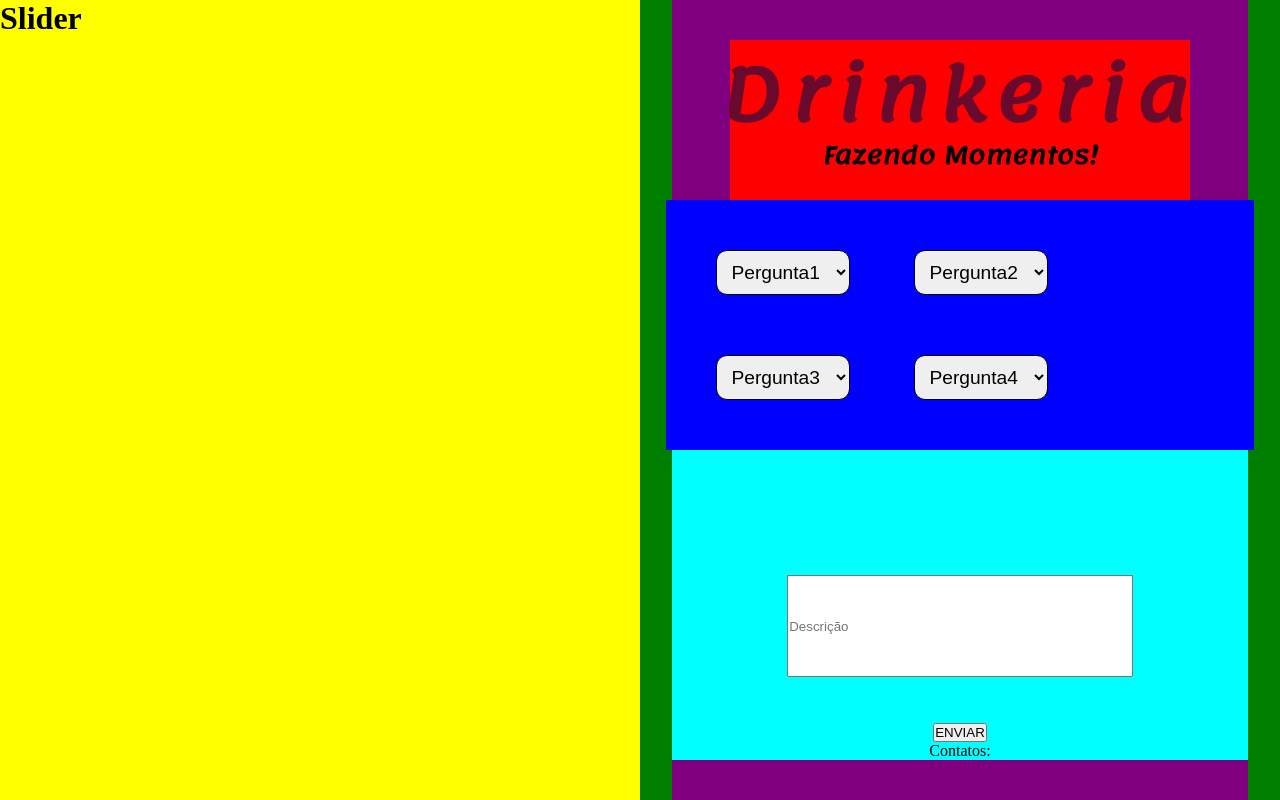
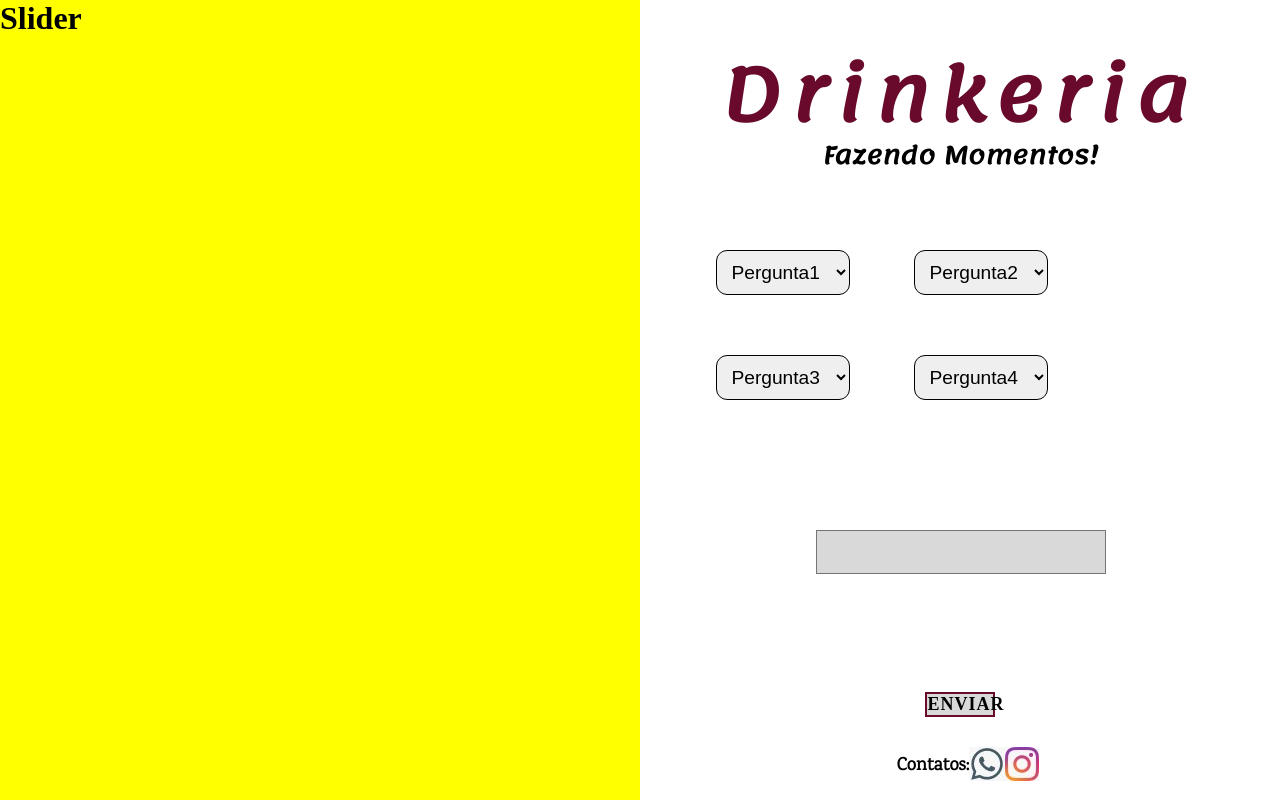
Before and after one commit to MateusQ7/DrinkeriaRepository, a plain HTML site: page index.html in a window 1280 px wide. Drawn offline with Linux system fonts and the light colour scheme; a web font is replaced by a local one.

Commit message:
Adicionando: Design completo

```diff
--- a/index.html
+++ b/index.html
@@ -73,14 +73,23 @@
                         </select>
                     </div>
                     <div class="text">
-                        <label for="Descricao" class="label-text"></label>
-                        <input type="text" id="Descricao" name="Descricao" placeholder="Descrição" class="texto">
+                        <!-- <label for="Descricao" class="label-text"></label>
+                        <input type="text" id="Descricao"  placeholder="Descrição"> -->
+                        <textarea class="text-area"></textarea>
                     </div>
                     <div class="button">
-                        <button class="enviar" onclick="Enviar()">ENVIAR</button>
+                        <a href="DEUCERTOOBOTAO.html">
+                            <button class="enviar"><b>ENVIAR</b></button>
+                        </a>
                     </div>
                     <div class="contact">
-                        Contatos:
+                        <p class="contatos">Contatos: </p>
+                        <a class="imagens" href="https://api.whatsapp.com/send/?phone=08598606828&text&type=phone_number&app_absent=0">
+                            <img src="img/WhatsApp Image 2023-06-26 at 18.40.26.jpeg" alt="WPP">
+                        </a>
+                        <a class="imagens" href="https://www.instagram.com/drinkeria.premium/?igshid=MTI1ZDU5ODQ3Yw%3D%3D">
+                            <img src="img/WhatsApp Image 2023-06-26 at 18.40.07.jpeg" alt="INSTA">
+                        </a>
                     </div>
                 </div>
             </div>
--- a/styles.css
+++ b/styles.css
@@ -2,6 +2,8 @@
 
 :root {
     --font-family-lemonada: "Lemonada";
+    --font-family-Koulen: "Koulen";
+    --font-family-Karma: "Karma";
 }
 
 *{
@@ -38,7 +40,7 @@ html,body{
     display: flex;
     align-items: center;
     justify-content: center;
-    background-color: purple;
+    /* background-color: purple; */
     flex-direction: column;
 }
 
@@ -48,7 +50,7 @@ html,body{
     display: flex;
     align-items: center;
     justify-content: center;
-    background-color: green;
+    /* background-color: green; */
     flex-direction: column;
 }
 
@@ -67,7 +69,7 @@ html,body{
     flex-direction: column;
     width: 80%;
     height: 20%;
-    background-color: red;
+    /* background-color: red; */
 
 }
 
@@ -80,17 +82,13 @@ html,body{
     letter-spacing: 10px;
 }
 
-.slogan h3 {
-
-}
-
 .dropdown{
-    background-color: blue;
+    /* background-color: blue; */
     width: 95%;
 }
 
 .form-main {
-    background-color: aqua;
+    /* background-color: aqua; */
     height: 70%;
     width: 100%;
     display: flex;
@@ -117,13 +115,13 @@ html,body{
 
 .text{
     border: none;
-    background-color: chocolate;
-    width: 60%;
+    /* background-color: chocolate; */
+    width: 50%;
     height: 30%;
-    display: flex;
+    /* display: flex; */
     /* align-items: center; */
     /* justify-content: center; */
-    margin-top: 125px;
+    margin-top: 80px;
 }
 
 .option-selected{
@@ -149,19 +147,66 @@ html,body{
 
 #Descricao{
     outline: none;
+    background-color: #D9D9D9;
+    width: 100%;
+    height: 100%;
+    vertical-align: top;
+    line-height: 1.5;
+    resize: none;
 }
 
-.texto{
+.text-area{
+    outline: none;
+    background-color: #D9D9D9;
     width: 100%;
     height: 100%;
+    vertical-align: top;
+    line-height: 1.5;
+    resize: none;
+    font-family: Arial, Helvetica, sans-serif;
 }
 
 .button{
-    margin-top: 50px;
+    margin-top: 120px;
+    width: 12%;
+    height: 8%;
+    /* background-color: #69092B */
 }
 
+.label-text{
+    vertical-align: top;
+    resize: none;
+}
 
+.contact {
+    width: 22%;
+    margin-top: 30px;
+    display: flex;
+    /* background-color: brown; */
+    text-align: center;
+    align-items: center;
 
-/* .select-option:hover{
-    background-color: transparent;
-} */
+}
+
+.contatos{
+    font-family: var(--font-family-Karma);
+    font-size: large;
+    font-weight: bold;
+}
+
+.enviar{
+    width: 100%;
+    height: 100%;
+    border: 2px solid #69092B;
+    background-color: #D9D9D9;
+    font-size: large;
+    font-family: var(--font-family-Koulen);
+    letter-spacing: 1px;
+    cursor: pointer;
+}
+
+.imagens{
+    width: 100%;
+    height: 100%;
+    text-align: center;
+}
--- /dev/null
+++ b/styles2.css
@@ -0,0 +1,29 @@
+*{
+    margin: 0;
+    padding: 0;
+}
+
+html,body{
+    height: 100%;
+    width: 100%;
+  }
+  body{
+    padding: 0;
+    margin:0;
+    box-sizing: border-box;
+}
+
+.main{
+    width: 100%;
+    height: 100%;
+    display: flex;
+    text-align: center;
+    justify-content: center;
+    align-items: center;
+    /* background-color: aqua; */
+}
+
+.text{
+    font-size: large;
+    font-family: Arial, Helvetica, sans-serif;
+}
```
Also changed, not shown: DEUCERTOOBOTAO.html (added, +15 -0 lines), img/WhatsApp Image 2023-06-26 at 18.40.07.jpeg (added), img/WhatsApp Image 2023-06-26 at 18.40.26.jpeg (added).
